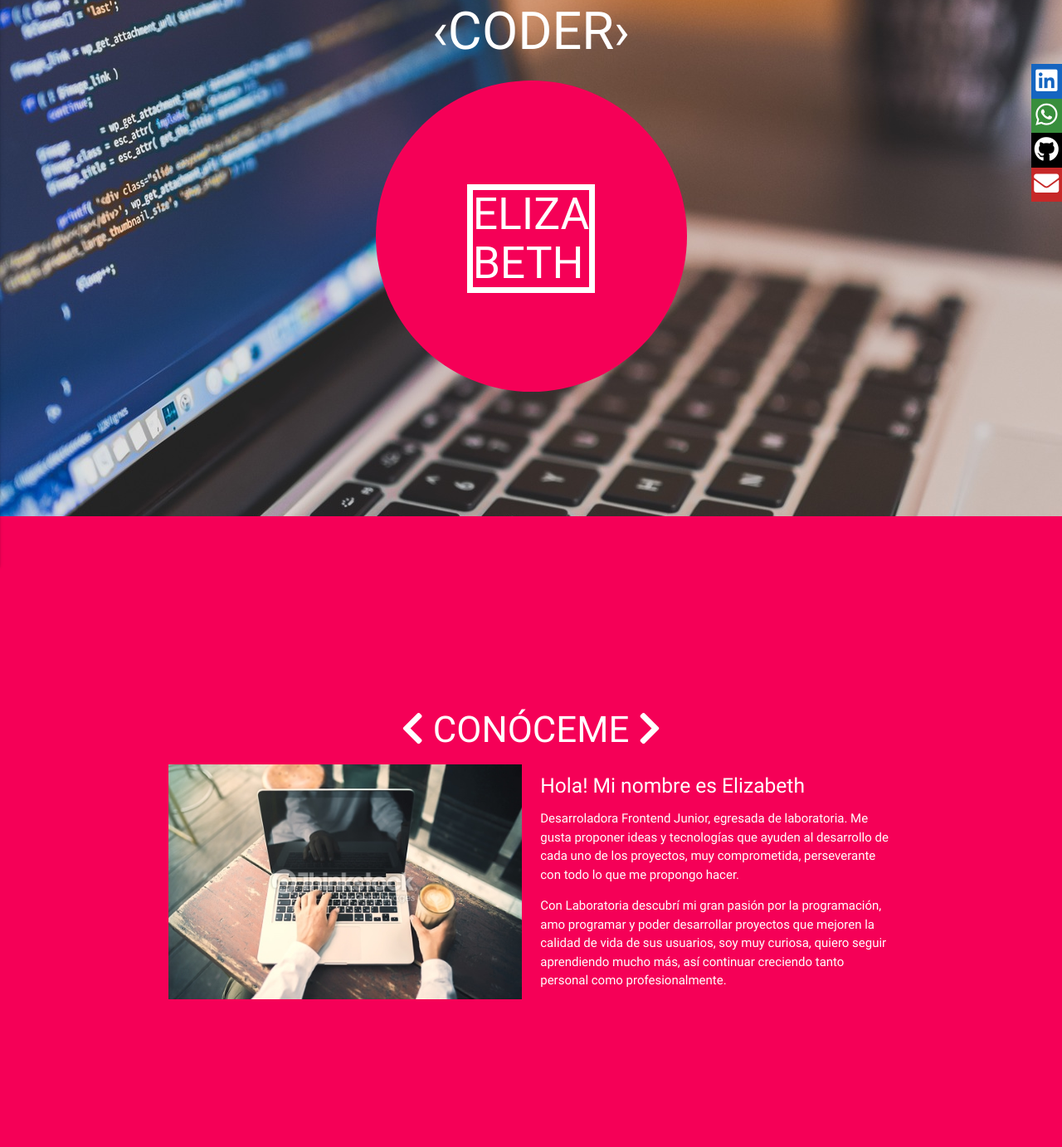
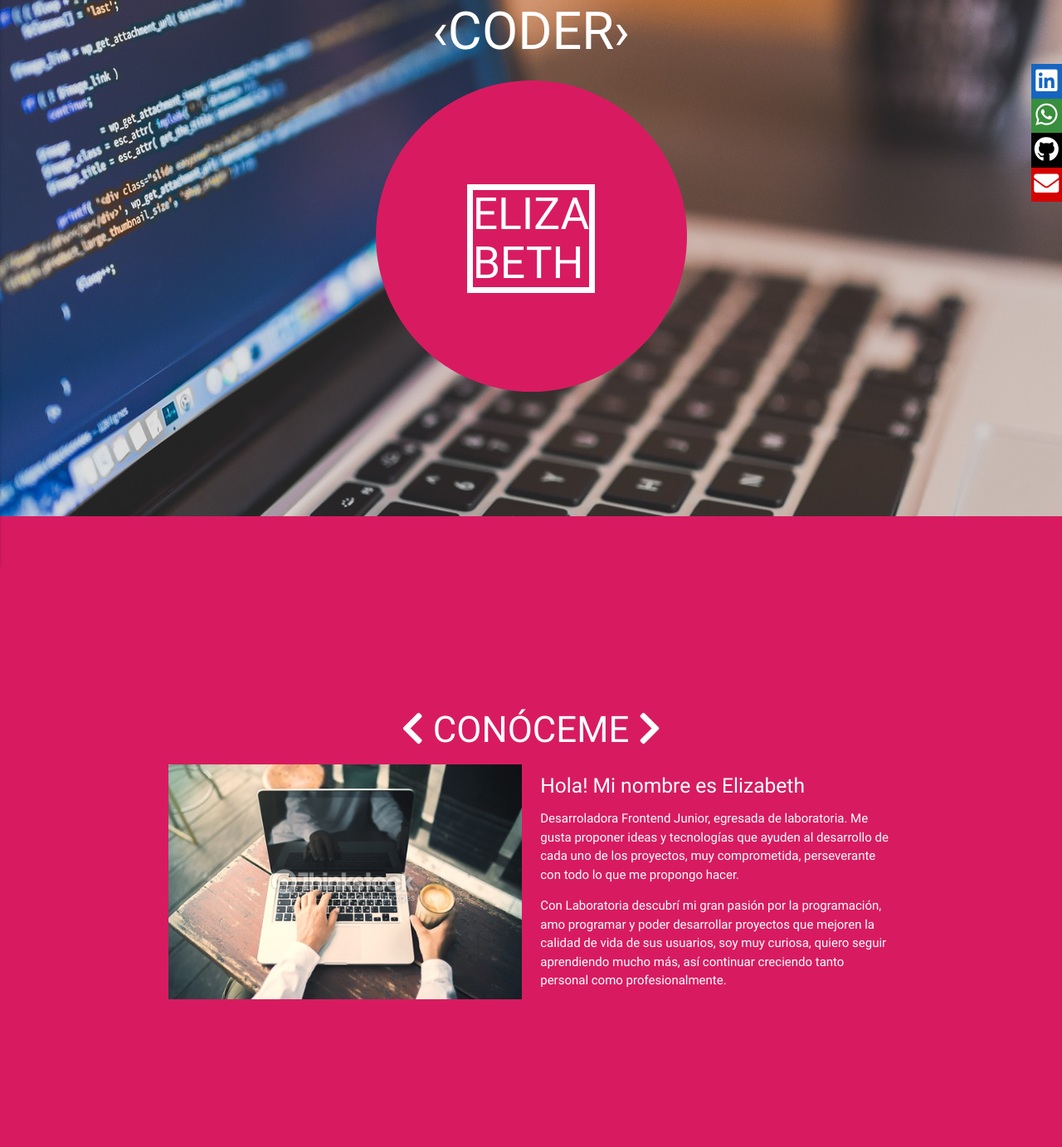
Before and after one commit to ely405/ElyPortfolio, a plain HTML site: page index.html in a window 1280 px wide. Shown: the part 178-1560 px from the top of the page at 83% size. Drawn offline with Linux system fonts and the light colour scheme; files whose address does not match are found by name.

Commit message:
cambio de color principal - logo

```diff
--- a/index.html
+++ b/index.html
@@ -7,6 +7,7 @@
 	<meta http-equiv="X-UA-Compatible" content="ie=edge">
 	<meta name="description" content="Hola! Te invito a que veas mis habilidades y  los trabajos que he realizado.">
 	<meta name="author" content="Elizabeth Condori">
+	<link rel="shortcut icon" href="assets/img/logo.png" type="image/x-icon">
 	<link rel="stylesheet" href="https://fonts.googleapis.com/icon?family=Material+Icons">
 	<link rel="stylesheet" href="https://use.fontawesome.com/releases/v5.0.8/css/all.css">
 	<link rel="stylesheet" href="assets/css/style.css">
@@ -46,12 +47,12 @@
 				<img src="assets/img/home.jpg" alt="">
 			</section>
 			<h1>&#8249;CODER&#8250;</h1>
-			<div class="circle-logo circle pink accent-3 valign-wrapper justify-center flex-column">
+			<div class="circle-logo circle pink darken-1 valign-wrapper justify-center flex-column">
 				<h2>ELIZA
 					<br>BETH</h2>
 			</div>
 		</section>
-		<section id="about-me-section" class="valign-wrapper h-100vh flex-column justify-center pink accent-3 white-text">
+		<section id="about-me-section" class="valign-wrapper h-100vh flex-column justify-center pink darken-1 white-text">
 			<div class="container row">
 				<h3 class="center">
 					<i class="fa fa-chevron-left"></i> CONÓCEME
@@ -80,7 +81,7 @@
 				</MIS>
 			</h3>
 		</section>
-		<section id="portfolio" class="valign-wrapper justify-center flex-column h-100vh pink accent-3 white-text">
+		<section id="portfolio" class="valign-wrapper justify-center flex-column h-100vh pink darken-1 white-text">
 			<h3 class="scrollflow -slide-bottom -opacity">
 				<i class="fa fa-chevron-left"></i> PORTAFOLIO
 				<i class="fa fa-chevron-right"></i>
@@ -135,7 +136,7 @@
 						<i class="fab fa-github fa-2x "></i>
 					</a>
 				</li>
-				<li class="contact-li valign-wrapper justify-center red darken-3">
+				<li class="contact-li valign-wrapper justify-center red accent-4">
 					<a href="mailto:elizabeth.condori@outlook.com?Subject=Hello%20again" target="_top" class='contact-link white-text p-03rem'>
 						<i class="fas fa-envelope fa-2x"></i>
 					</a>
--- a/src/scss/style.scss
+++ b/src/scss/style.scss
@@ -59,7 +59,7 @@
 
 @keyframes skills-icons-animation {
 	to {
-		color: deeppink;
+		color: #C51162;
 		-ms-transform: scale(2, 2);
 		-webkit-transform: scale(2, 2);
 		transform: scale(1.5, 1.5);
```
Also changed, not shown: assets/css/style.css, assets/img/logo.png (added).
